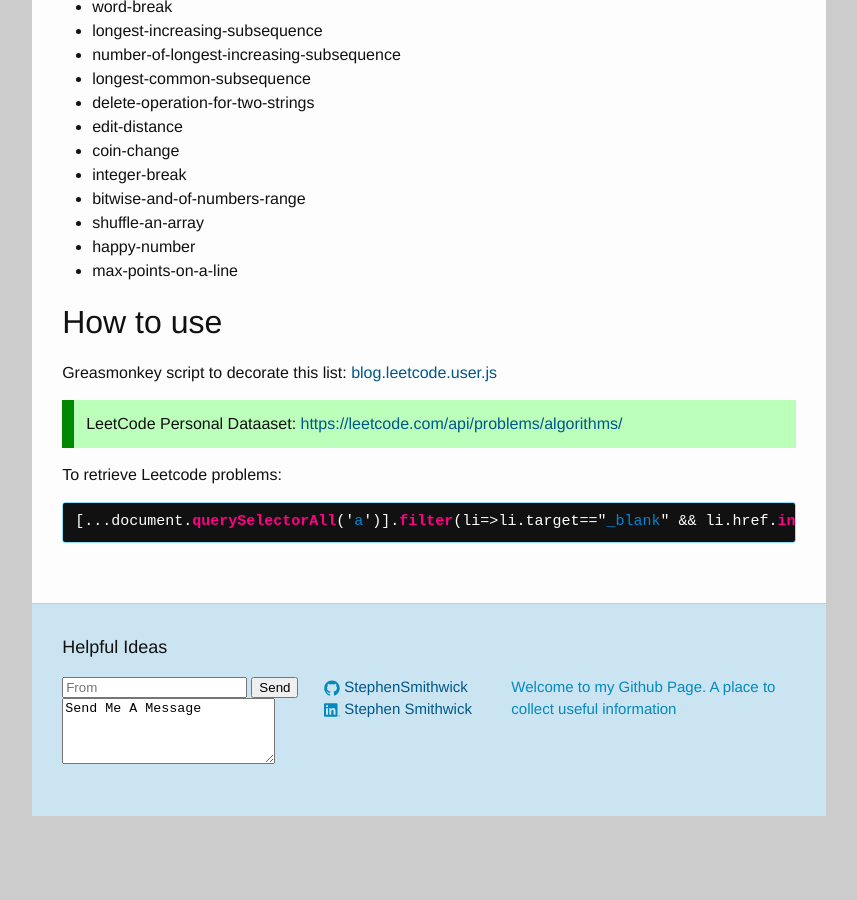
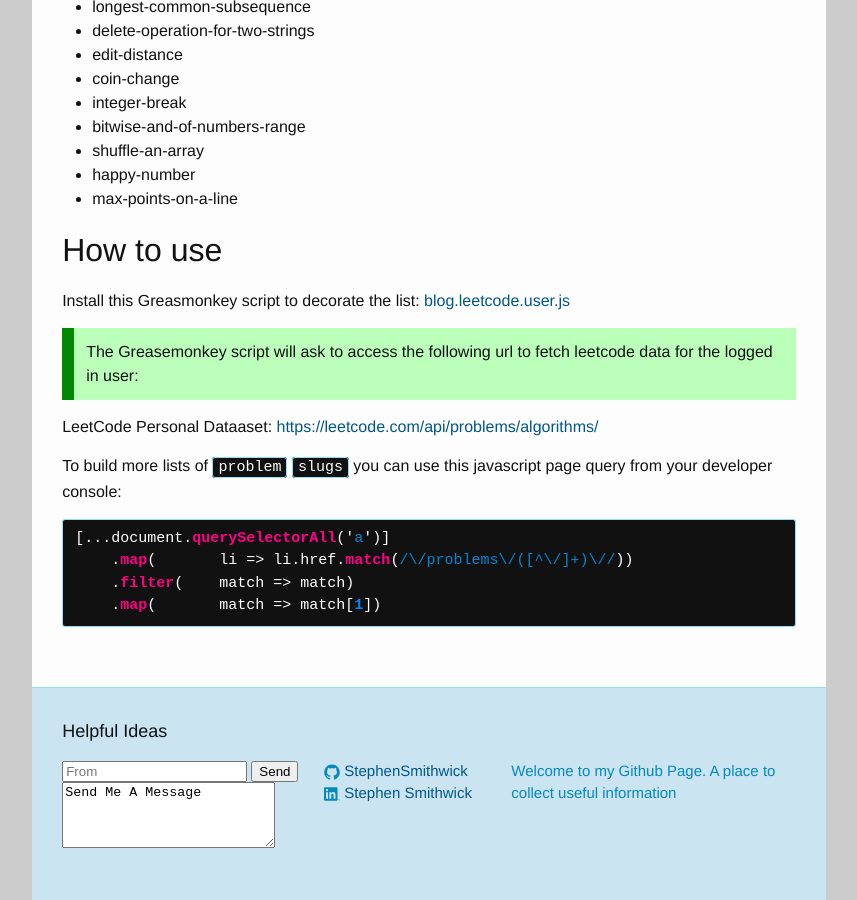
Before and after one commit to StephenSmithwick/StephenSmithwick.github.io, a Jekyll site: the page built from _posts/2023-03-03-leetcode-algorithms.md, in a window 1280 px wide and 900 px high, scrolled down 2002 px. Shown: the whole window, without its empty margins (211-1068 px from the left). Built offline with Jekyll 4.4.1, drawn with Linux system fonts in a browser that asks for light colours; before the commit the page ends 2818 px from its top, so only the background shows below that; some of the changed text lies outside the part shown.

Commit message:
Updating leetcode blog post content and associated greasemonkey script

````diff
--- a/_posts/2023-03-03-leetcode-algorithms.md
+++ b/_posts/2023-03-03-leetcode-algorithms.md
@@ -94,12 +91,16 @@
 - max-points-on-a-line
 
 ## How to use
-Greasmonkey script to decorate this list: [blog.leetcode.user.js](https://github.com/StephenSmithwick/StephenSmithwick.github.io/raw/main/greasemonkey/blog.leetcode.user.js)
+Install this Greasmonkey script to decorate the list: [blog.leetcode.user.js](https://github.com/StephenSmithwick/StephenSmithwick.github.io/raw/main/greasemonkey/blog.leetcode.user.js)
 
+The Greasemonkey script will ask to access the following url to fetch leetcode data for the logged in user:
 {:.information}
 LeetCode Personal Dataaset: [https://leetcode.com/api/problems/algorithms/](https://leetcode.com/api/problems/algorithms/)
 
-To retrieve Leetcode problems:
+To build more lists of `problem` `slugs` you can use this javascript page query from your developer console:
 ```javascript
-[...document.querySelectorAll('a')].filter(li=>li.target=="_blank" && li.href.indexOf("/problems/") > 0).map(li=>li.href)
+[...document.querySelectorAll('a')]
+    .map(       li => li.href.match(/\/problems\/([^\/]+)\//))
+    .filter(    match => match)
+    .map(       match => match[1])
 ```
````
Also changed, not shown: other parts of _posts/2023-03-03-leetcode-algorithms.md (+2 -5 lines), greasemonkey/blog.leetcode.user.js (+25 -11 lines).
